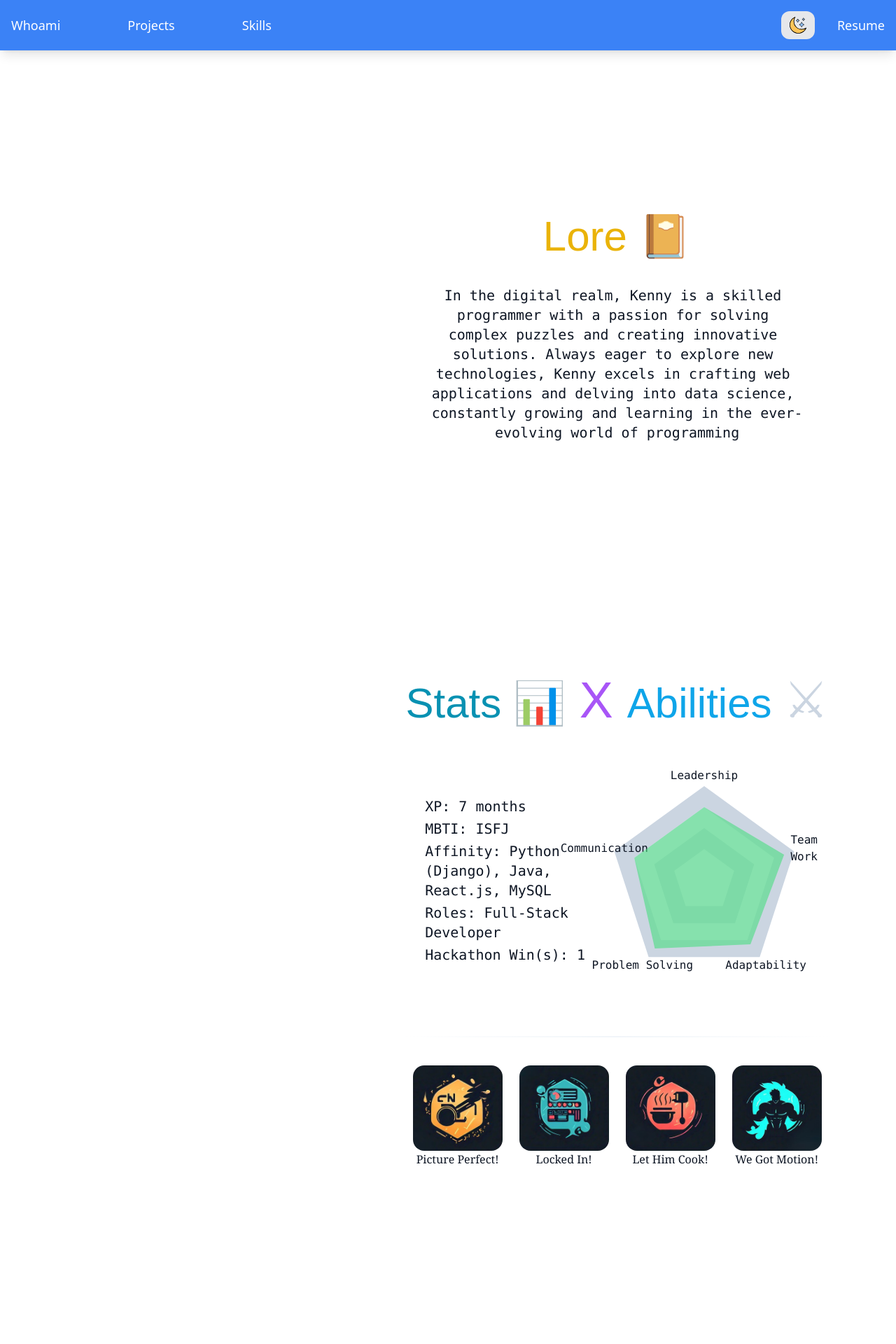
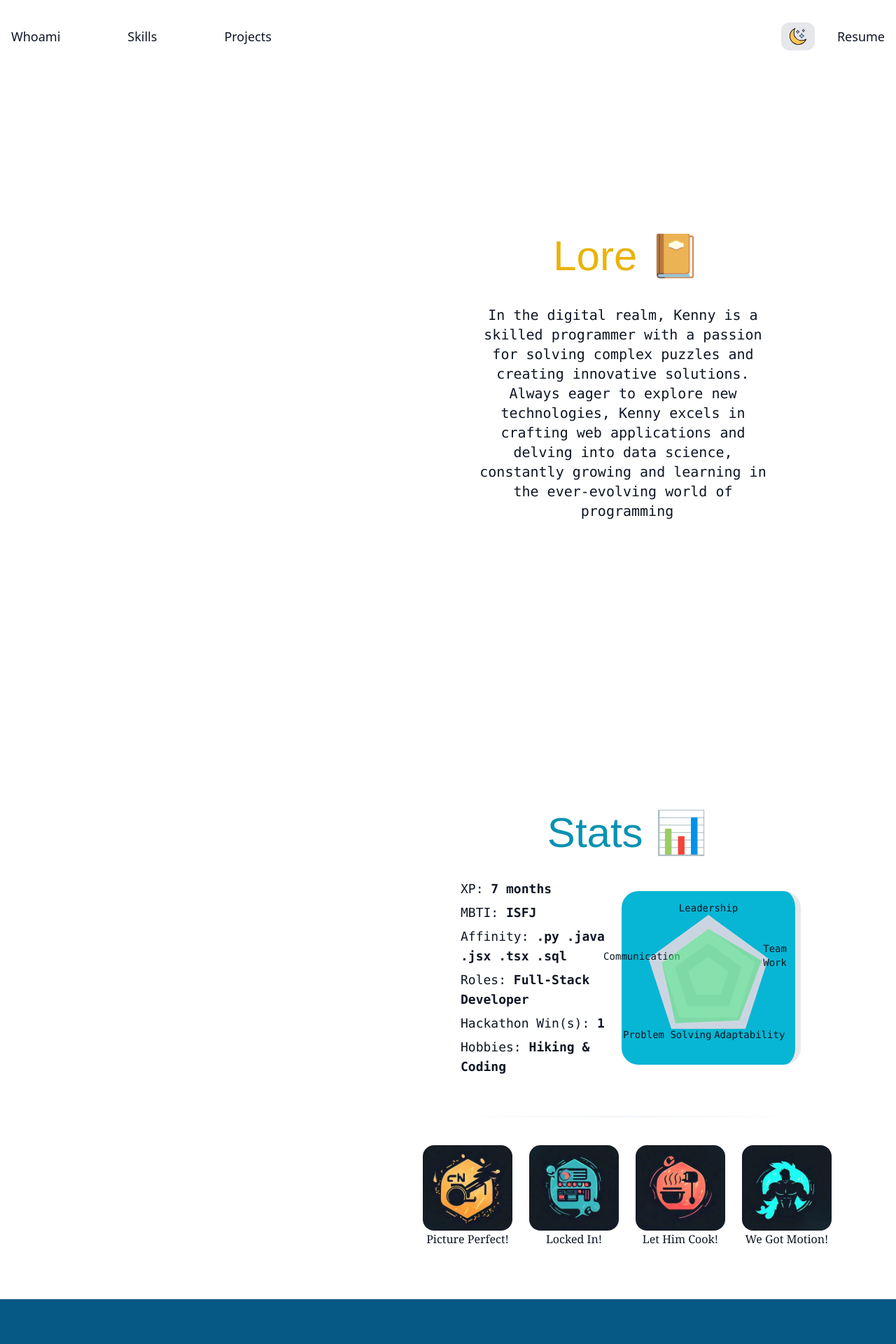
Before and after one commit to Kenny-star/Porfolio, a React (Vite) app: page / in a window 1280 px wide. Shown: the top 1920 px of the page at 70% size. Built offline with nearby package versions, Linux system fonts and the light colour scheme; a web font is replaced by a local one.

Commit message:
Made it look slightly prettier

```diff
--- a/src/App.css
+++ b/src/App.css
@@ -1,26 +1,26 @@
 .chart-wrapper {
-  width: 300px;
-  height: 300px;
+  width: 235px;
+  height: 235px;
   position: relative;
 
 }
 
 @media (max-width: 639px) {
   .chart-wrapper {
-    width: 235px;
-    height: 235px;
+    width: 180px;
+    height: 180px;
   }
 }
 
-/* @media (min-width: 640px) and (max-width: 1023px) {
+@media (min-width: 640px) and (max-width: 1023px) {
   .chart-wrapper {
-    width: 300px;
-    height: 300px;
+    width: 100px;
+    height: 100px;
   }
 }
 @media (min-width: 1024px) {
   .chart-wrapper {
-    width: 100px;
-    height: 100px;
+    width: 200px;
+    height: 200px;
   }
-} */
+}
--- a/src/App.tsx
+++ b/src/App.tsx
@@ -8,6 +8,8 @@ import { ThemeProvider, useTheme } from './components/ThemeContext';
 import { skills, abilities } from './constants';
 // import PieChart from './components/PieChart';
 
+import { motion } from "framer-motion";
+import { fadeIn, slideIn } from "./utils/motion";
 // rafce: es7+ react extension
 import './App.css';
 import './font.css';
@@ -19,48 +21,74 @@ const AppContent: React.FC = () => {
   const fadeInDivRef = useRef<HTMLDivElement | null>(null);
   const fadeoutDivRef = useRef<HTMLDivElement | null>(null);
 
+  const scrollToSection = (id: string) => {
+    const section = document.getElementById(id);
+    if (section) {
+      section.scrollIntoView({ behavior: 'smooth', block: 'center', inline: 'center' });
+    }
+  };
 
   return (
-    <div className={`h-full w-full transition-colors duration-300 p-9
+    <div className={`h-full w-full transition-colors duration-300  pt-32 scroll-smooth
                   ${theme === 'light' ? 'bg-white text-ebony' : 'bg-ebony text-white'}`}>
-        <Nav/>
-<div className="flex mt-32 w-full">
-  <div className="fixed w-2/5 overflow-hidden max-md:w-full ">
+        <Nav scrollToSection={scrollToSection} />
+<div className="flex w-full">
+  <div className="fixed w-2/5 overflow-hidden max-md:w-full pl-16">
       <Hero fadeInDivRef={fadeInDivRef} fadeOutDivRef={fadeoutDivRef}/>
   </div>
   <div className="w-2/5 min-h-screen h-full max-md:hidden "></div>
   <div className="w-3/5 h-full overflow-y-auto px-14 z-20 max-md:w-full">
+  <motion.section
+          variants={fadeIn("down", "spring", 0.5, 1)}
+          initial="hidden"
+          whileInView="show"
+          viewport={{ once: true, amount: 0.25 }}
+          className={`sm:px-16 px-6 sm:py-16 py-10 max-w-7xl mx-auto relative z-0`}
+          >
       <div className="h-screen pt-36 text-6xl font-custom text-center flex justify-center max-lg:h-full max-lg:w-full">
-        <div className="flex flex-col max-w-6xl w-full">
+        <div className="flex flex-col max-w-6xl w-full ">
           <span className=" text-yellow-500">Lore 📔</span>
             <Details/>
             </div>
       </div>
+      </motion.section>
         {/* <div className="bg-gray-900 h-full flex flex-col items-center justify-center p-8"> */}
-        <div className="h-screen  max-lg:h-full ">
-          <div className="text-6xl w-full font-custom text-center mb-10 items-center justify-center inline-block" ref={fadeInDivRef}>
+        <div className="h-screen max-lg:h-full" ref={fadeInDivRef}>
+        <motion.section
+          variants={fadeIn("left", "spring", 0.5, 1)}
+          initial="hidden"
+          whileInView="show"
+          viewport={{ once: true, amount: 0.25 }}
+          className={`sm:px-16 px-6 sm:py-16 py-10 max-w-7xl mx-auto relative z-0`}
+          >
+
+        <div className={`p-2 pt-10 ${theme === 'light' ? 'bg-white text-ebony' : 'bg-blue-950 text-white'} rounded-3xl`}>
+          <div className="text-6xl w-full font-custom text-center mb-2 items-center justify-center inline-block" >
              <span className=" text-cyan-600">Stats 📊</span>
-             <span className="  text-purple-500  text-7xl"> X </span>
-             <br className="md:hidden"/>
-            <span className=" text-sky-500">Abilities <span className="text-slate-300 text-7xl">⚔</span></span>
+             {/* <span className="  text-purple-500  text-7xl"> X </span> */}
+             {/* <br className="md:hidden"/>
+            <span className=" text-sky-500">Abilities <span className="text-slate-300 text-7xl">⚔</span></span>  */}
           </div>
 
-        <div className="space-x-12 p-8">
+        <div className="space-x-12 p-2 mt-5">
           <div className="flex items-center justify-center w-full">
             <div className="flex items-center justify-center flex-col w-full">
-            <div className="text-xl space-y-1 font-mono" ref={fadeoutDivRef}>
-              <h3>XP: 7 months</h3>
-              <h3>MBTI: ISFJ</h3>
-              <h3>Affinity: Python (Django), Java, React.js, MySQL</h3>
-              <h3>Roles: Full-Stack Developer</h3>
-              <h3>Hackathon Win(s): 1</h3>
+              <div className="text-lg space-y-1.5 font-mono w-11/12 text-wrap">
+                <h3>XP: <strong>7 months</strong></h3>
+                <h3>MBTI: <strong>ISFJ</strong></h3>
+                <h3>Affinity: <strong>.py .java .jsx .tsx .sql</strong></h3>
+                <h3>Roles: <strong>Full-Stack Developer</strong></h3>
+                <h3>Hackathon Win(s): <strong>1</strong></h3>
+                <h3>Hobbies: <strong>Hiking & Coding</strong></h3>
               </div>
           </div>
+          <div className="p-6 w-2/3 bg-cyan-500 rounded-3xl border-r-8 ">
             <PentagonSkillChart skills={skills} />
           </div>
         </div>
+      </div>
+    </div>
   <div className="h-0.5 w-full max-w-4xl bg-gradient-to-r from-transparent via-slate-100 to-transparent my-10" />
-
     <div className="inline-flex w-full justify-center items-start gap-x-12 max-sm:gap-y-4 max-sm:gap-x-3 max-sm:-ml-16 max-md:scale-90 max-md:gap-x-5 md:gap-x-2 lg:gap-x-6 " >
       {abilities.map((ability, index) => (
         <div key={index} className="flex justify-center items-center flex-col text-center transform transition-transform duration-300 hover:scale-105">
@@ -70,15 +98,20 @@ const AppContent: React.FC = () => {
       ))}
 
       </div>
+      </motion.section>
+      <div ref={fadeoutDivRef}/>
     </div>
 
   </div>
 
 </div>
-<div className="text-6xl font-custom text-center text-slate-500 pt-40">
+
+{/* <div className="w-full bg-cyan-500"> */}
+  <div className="text-6xl font-custom text-center text-slate-500 mb-40 pt-20 w-full bg-sky-800 " id="skills" >
     <span>Inventory 💼</span>
     <Tech />
   </div>
+{/* </div> */}
 <div className="text-center h-screen max-md:h-full">
   <span className="text-6xl font-custom text-amber-400">Favorite Campaigns ⛺</span>
   <Projects />
--- a/src/components/Nav.tsx
+++ b/src/components/Nav.tsx
@@ -5,13 +5,13 @@ import ThemeToggle from './ThemeToggle';
 import { useTheme } from './ThemeContext';
 import { Fragment } from 'react/jsx-runtime';
 
-const Nav: React.FC = () => {
+const Nav = ({ scrollToSection }: { scrollToSection: (id: string) => void }) => {
   const { theme } = useTheme();
 
   return (
-    <header className="fixed top-0 left-0 w-full bg-blue-500 text-white shadow-lg z-50">
-      <nav className="container mx-auto p-4">
-        <ul className="flex justify-between max-lg:justify-end items-center">
+    <header className="fixed top-0 left-0 w-full text-white z-50 ">
+      <nav className="container mx-auto p-4 ">
+        <ul className={`flex justify-between max-lg:justify-end items-center  ${theme === 'light' ? 'text-ebony' : ' text-white'} py-4`}>
           {navLinks.map((item, idx) => (
             <Fragment key={item.label}>
               {idx === navLinks.length - 1 && (
@@ -21,9 +21,9 @@ const Nav: React.FC = () => {
                 </>
               )}
               <li className={`${idx === navLinks.length - 1 ? 'ml-8' : 'mr-24'} max-lg:hidden`}>
-                <a href={item.label} className="leading-normal text-lg">
+                <button onClick={()=>scrollToSection(`${item.href}`)} className="leading-normal text-lg cursor-pointer">
                   {item.label}
-                </a>
+                </button>
               </li>
             </Fragment>
           ))}
--- a/src/components/PentagonSkillChart.tsx
+++ b/src/components/PentagonSkillChart.tsx
@@ -160,7 +160,7 @@ interface Skill {
                   transform: 'translate(-50%, -50%)',
                 }}
               >
-                <span className="text-black0">{skill.name}</span>
+                <span className="inline-block transform transition-transform duration-300 hover:scale-105 text-sm">{skill.name}</span>
               </div>
               <div
                 className="absolute w-full h-full"
--- a/src/constants/index.tsx
+++ b/src/constants/index.tsx
@@ -25,10 +25,10 @@ import Covid_Tracker_3 from '../assets/projects/Covid_Tracker_3.png';
 import Covid_Tracker_4 from '../assets/projects/Covid_Tracker_4.png';
 
 export const navLinks = [
-    { href: "#whoami", label: "Whoami" },
-    { href: "#projects", label: "Projects" },
-    { href: "#skills", label: "Skills" },
-    { href: "#resume", label: "Resume" },
+    { href: "whoami", label: "Whoami" },
+    { href: "skills", label: "Skills" },
+    { href: "projects", label: "Projects" },
+    { href: "resume", label: "Resume" },
 ];
 
 export const projects = [
--- a/src/sections/Details.tsx
+++ b/src/sections/Details.tsx
@@ -1,8 +1,8 @@
 
 const Details = () => {
     return (
-    <section id="home">
-        <article className="overflow-hidden p-10">
+    <section id="home ">
+        <article className="overflow-hidden p-10" id="whoami">
         <p className="font-mono text-xl whitespace-break-spaces">In the digital realm, Kenny is a skilled programmer with a passion for solving complex puzzles and creating innovative solutions. Always eager to explore new technologies, Kenny excels in crafting web applications and delving into data science, constantly growing and learning in the ever-evolving world of programming</p>
         </article>
 
--- a/src/sections/Hero.tsx
+++ b/src/sections/Hero.tsx
@@ -12,7 +12,7 @@ const Hero: React.FC<HeroProps> = ({ fadeInDivRef, fadeOutDivRef}) => {
       if (heroSection && fadeInDivRef.current && fadeOutDivRef.current) {
         const scrollPosition = window.scrollY;
         const fadeStart = fadeInDivRef.current.offsetTop ; // Start fading at 1500px scroll position
-        const fadeEnd = fadeOutDivRef.current.offsetTop ; // Fully faded at 1800px scroll position
+        const fadeEnd = fadeInDivRef.current.offsetTop + 125; // Fully faded at 1800px scroll position
 
         if (scrollPosition <= fadeStart) {
           heroSection.style.opacity = "1";
--- a/src/sections/Tech.tsx
+++ b/src/sections/Tech.tsx
@@ -11,7 +11,7 @@ interface Technology {
 
 const Tech: React.FC = () => {
   return (
-    <div className="flex flex-row flex-wrap justify-center gap-10 max-sm:scale-95 mb-44 -mt-12">
+    <div className="flex flex-row flex-wrap justify-center gap-10 max-sm:scale-95 mb-28 -mt-12">
       {technologies.map((technology: Technology) => (
         <div className="w-28 h-28" key={technology.name}>
           <BallCanvas icon={technology.icon} />
```
Lines whose indentation alone changed are shown as unchanged.
